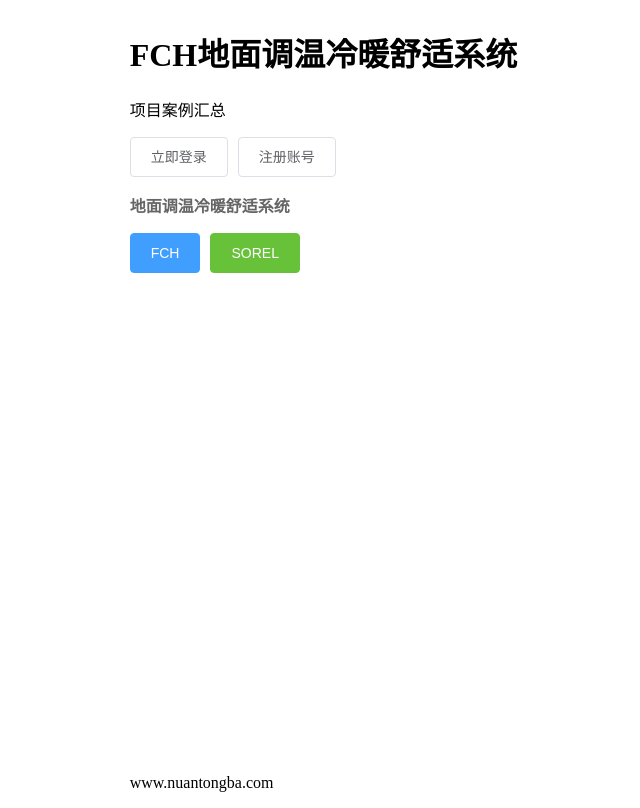
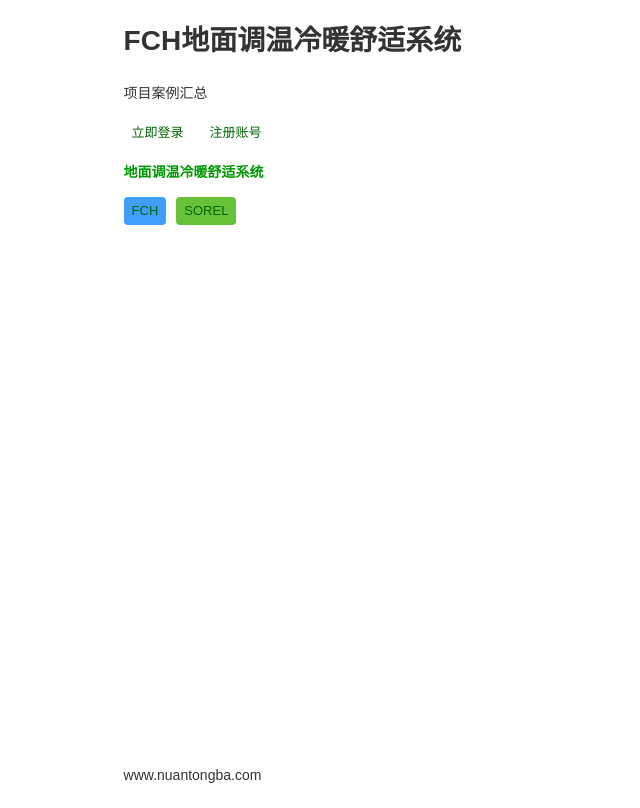
Before and after one commit to zhangyongwang4444/blog-1111, a Vue app: page / in a window 1280 px wide. Shown: the whole page, without its empty margins (30-670 px from the left). Built offline with nearby package versions, Linux system fonts and the light colour scheme.

Commit message:
引入 base.less common.less

```diff
--- a/src/App.vue
+++ b/src/App.vue
@@ -23,6 +23,8 @@
 
 
 <style lang="less">
+@import "./assets/common.less";
+
 html,
 body,
 #app {
--- a/src/assets/base.less
+++ b/src/assets/base.less
@@ -1 +1,4 @@
-@themeColor:#666;
+@themeColor: rgb(0, 153, 0);
+@themeLighterColor: rgba(0, 153, 51, 0.6);
+@bgColor: #149739;
+@textLighterColor: #999;
--- /dev/null
+++ b/src/assets/common.less
@@ -0,0 +1,27 @@
+body {
+    font: 14px/1.6 Arial, "Microsoft YaHei", "黑体", "宋体", sans-serif;
+    color: #333;
+    margin: 0;
+}
+
+html,
+body,
+#app {
+    height: 100%;
+}
+
+a {
+    text-decoration: none;
+    color: #333;
+}
+
+.el-button {
+    font-size: 13px;
+    color: #006600;
+    height: 28px;
+    line-height: 28px;
+    padding: 0 8px;
+    border-radius: 4px;
+    font-weight: normal;
+    border: none;
+}
--- a/src/components/header.vue
+++ b/src/components/header.vue
@@ -8,3 +8,7 @@
       </div>
     </header>
 </template>
+
+<style>
+
+</style>
```
